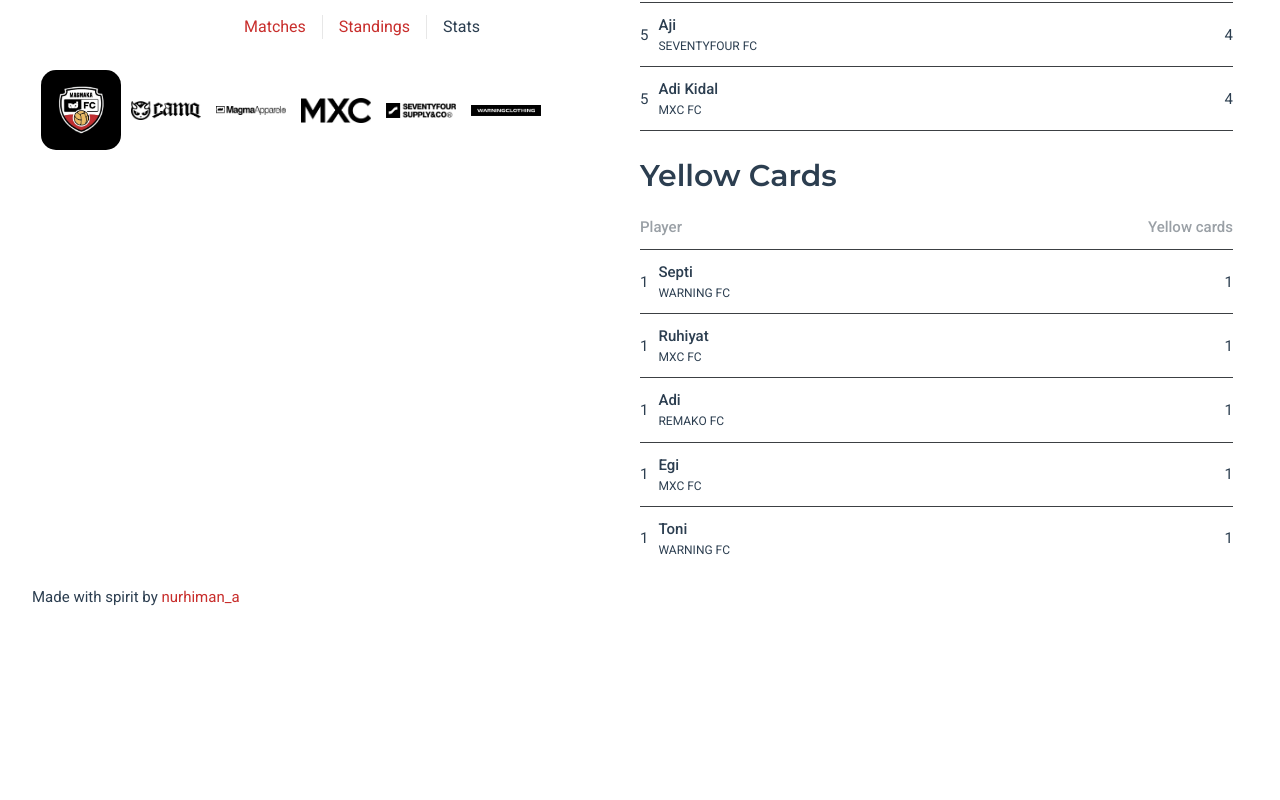
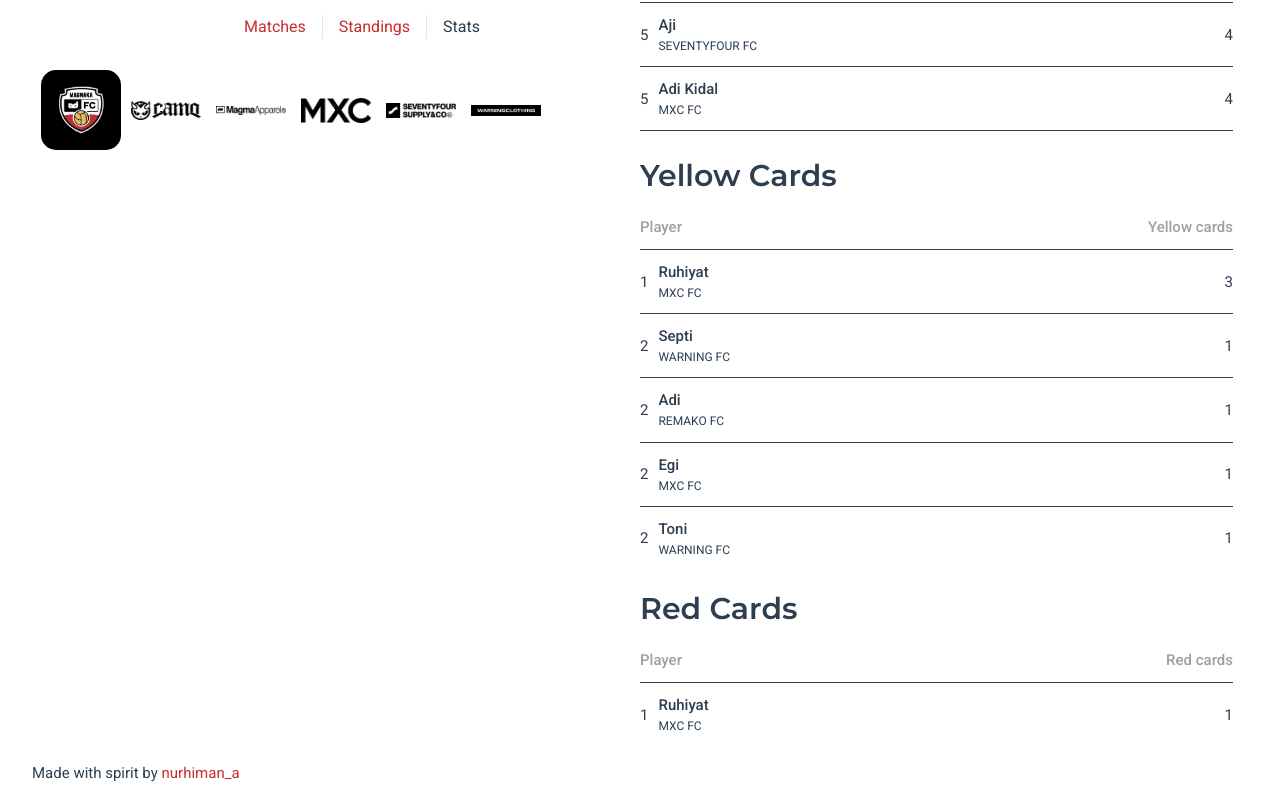
Before and after one commit to Nurhiman20/magmaka-futsal-league, a Vue app: page /stats in a window 1280 px wide. Shown: the part 431-1231 px from the top of the page. Before the commit the page ends 1055 px from the top, so only its background shows below. Built offline with nearby package versions, Linux system fonts and the light colour scheme.

Commit message:
Matchday 7

```diff
--- a/src/views/MatchesView.vue
+++ b/src/views/MatchesView.vue
@@ -146,20 +146,20 @@
 				{
 					team_a: 'SEVENTYFOUR FC',
 					team_b: 'REMAKO FC',
-					score_a: 0,
+					score_a: 4,
 					score_b: 0,
 				},
 				{
 					team_a: 'WARNING FC',
 					team_b: 'CAMO FC',
-					score_a: 0,
-					score_b: 0,
+					score_a: 3,
+					score_b: 1,
 				},
 				{
 					team_a: 'MXC FC',
 					team_b: 'MAGMA FC',
-					score_a: 0,
-					score_b: 0,
+					score_a: 2,
+					score_b: 1,
 				},
 			],
 		},
--- a/src/views/StandingsView.vue
+++ b/src/views/StandingsView.vue
@@ -3,58 +3,58 @@
 
 	const rankings = ref([
 		{
-			club: 'REMAKO FC',
-			matches_played: 6,
-			won: 3,
+			club: 'WARNING FC',
+			matches_played: 7,
+			won: 4,
 			drawn: 2,
 			lose: 1,
-			goals_for: 17,
-			goals_againts: 11,
+			goals_for: 15,
+			goals_againts: 7,
 		},
 		{
 			club: 'MXC FC',
-			matches_played: 6,
-			won: 3,
+			matches_played: 7,
+			won: 4,
 			drawn: 2,
 			lose: 1,
-			goals_for: 17,
-			goals_againts: 11,
-		},
-		{
-			club: 'WARNING FC',
-			matches_played: 6,
-			won: 3,
-			drawn: 2,
-			lose: 1,
-			goals_for: 12,
-			goals_againts: 6,
+			goals_for: 19,
+			goals_againts: 12,
 		},
 		{
 			club: 'SEVENTYFOUR FC',
-			matches_played: 6,
-			won: 2,
+			matches_played: 7,
+			won: 3,
 			drawn: 2,
 			lose: 2,
-			goals_for: 15,
+			goals_for: 19,
 			goals_againts: 14,
 		},
 		{
-			club: 'CAMO FC',
-			matches_played: 6,
-			won: 1,
-			drawn: 1,
-			lose: 4,
-			goals_for: 8,
-			goals_againts: 16,
+			club: 'REMAKO FC',
+			matches_played: 7,
+			won: 3,
+			drawn: 2,
+			lose: 2,
+			goals_for: 17,
+			goals_againts: 15,
 		},
 		{
 			club: 'MAGMA FC',
-			matches_played: 6,
+			matches_played: 7,
 			won: 1,
 			drawn: 1,
-			lose: 4,
+			lose: 5,
+			goals_for: 11,
+			goals_againts: 21,
+		},
+		{
+			club: 'CAMO FC',
+			matches_played: 7,
+			won: 1,
+			drawn: 1,
+			lose: 5,
 			goals_for: 9,
-			goals_againts: 20,
+			goals_againts: 19,
 		},
 	]);
 
--- a/src/views/StatsView.vue
+++ b/src/views/StatsView.vue
@@ -1,197 +1,203 @@
 <script lang="ts" setup>
-	import { ref } from 'vue';
+import { ref } from "vue";
 
 const topScorers = ref([
   {
     rank: 1,
-			player: 'Crypton',
-			club: 'MXC FC',
-			goal: 9,
+    player: "Crypton",
+    club: "MXC FC",
+    goal: 10,
   },
   {
     rank: 2,
-			player: 'Imet',
-			club: 'WARNING FC',
+    player: "Imet",
+    club: "WARNING FC",
     goal: 6,
   },
   {
-			rank: 3,
-			player: 'Wadoz',
-			club: 'CAMO FC',
-			goal: 5,
+    rank: 2,
+    player: "Wadoz",
+    club: "CAMO FC",
+    goal: 6,
   },
   {
-			rank: 3,
-			player: 'Arief Badag',
-			club: 'MAGMA FC',
+    rank: 4,
+    player: "Arief Badag",
+    club: "MAGMA FC",
     goal: 5,
   },
   {
     rank: 5,
-			player: 'Da Jong',
-			club: 'REMAKO FC',
+    player: "Da Jong",
+    club: "REMAKO FC",
     goal: 4,
   },
   {
     rank: 5,
-			player: 'Aji',
-			club: 'SEVENTYFOUR FC',
+    player: "Aji",
+    club: "SEVENTYFOUR FC",
     goal: 4,
   },
   {
     rank: 5,
-			player: 'Adi Kidal',
-			club: 'MXC FC',
+    player: "Adi Kidal",
+    club: "MXC FC",
     goal: 4,
   },
   {
     rank: 5,
-			player: 'Ihsan',
-			club: 'SEVENTYFOUR FC',
+    player: "Ihsan",
+    club: "SEVENTYFOUR FC",
     goal: 4,
   },
   {
-			rank: 9,
-			player: 'Bojes',
-			club: 'REMAKO FC',
+    rank: 5,
+    player: "Roni",
+    club: "SEVENTYFOUR FC",
+    goal: 4,
+  },
+  {
+    rank: 10,
+    player: "Bojes",
+    club: "REMAKO FC",
     goal: 3,
   },
   {
     rank: 10,
-			player: 'Andika',
-			club: 'MXC FC',
+    player: "Irwan",
+    club: "SEVENTYFOUR FC",
+    goal: 3,
+  },
+  {
+    rank: 10,
+    player: "Andray",
+    club: "WARNING FC",
+    goal: 3,
+  },
+  {
+    rank: 13,
+    player: "Andika",
+    club: "MXC FC",
     goal: 2,
   },
   {
-			rank: 10,
-			player: 'Azizi',
-			club: 'WARNING FC',
+    rank: 13,
+    player: "Azizi",
+    club: "WARNING FC",
     goal: 2,
   },
   {
-			rank: 10,
-			player: 'Sandi',
-			club: 'WARNING FC',
+    rank: 13,
+    player: "Sandi",
+    club: "WARNING FC",
     goal: 2,
   },
   {
-			rank: 10,
-			player: 'Ato',
-			club: 'REMAKO FC',
+    rank: 13,
+    player: "Ato",
+    club: "REMAKO FC",
     goal: 2,
   },
   {
-			rank: 10,
-			player: 'Nasrul',
-			club: 'REMAKO FC',
+    rank: 13,
+    player: "Nasrul",
+    club: "REMAKO FC",
     goal: 2,
   },
   {
-			rank: 10,
-			player: 'Geri',
-			club: 'MAGMA FC',
+    rank: 13,
+    player: "Geri",
+    club: "MAGMA FC",
     goal: 2,
   },
   {
-			rank: 10,
-			player: 'Irwan',
-			club: 'SEVENTYFOUR FC',
+    rank: 13,
+    player: "Jajang",
+    club: "SEVENTYFOUR FC",
     goal: 2,
   },
   {
-			rank: 10,
-			player: 'Jajang',
-			club: 'SEVENTYFOUR FC',
+    rank: 13,
+    player: "Ori",
+    club: "WARNING FC",
     goal: 2,
   },
   {
-			rank: 18,
-			player: 'Reza',
-			club: 'CAMO FC',
+    rank: 13,
+    player: "Toni",
+    club: "MXC FC",
+    goal: 2,
+  },
+  {
+    rank: 22,
+    player: "Reza",
+    club: "CAMO FC",
     goal: 1,
   },
   {
-			rank: 18,
-			player: 'Rendi',
-			club: 'CAMO FC',
+    rank: 22,
+    player: "Rendi",
+    club: "CAMO FC",
     goal: 1,
   },
   {
-			rank: 18,
-			player: 'Deni',
-			club: 'REMAKO FC',
+    rank: 22,
+    player: "Deni",
+    club: "REMAKO FC",
     goal: 1,
   },
   {
-			rank: 18,
-			player: 'Chandra',
-			club: 'MAGMA FC',
+    rank: 22,
+    player: "Chandra",
+    club: "MAGMA FC",
     goal: 1,
   },
   {
-			rank: 18,
-			player: 'Egi',
-			club: 'MXC FC',
+    rank: 22,
+    player: "Egi",
+    club: "MXC FC",
     goal: 1,
   },
   {
-			rank: 18,
-			player: 'Erik',
-			club: 'REMAKO FC',
+    rank: 22,
+    player: "Erik",
+    club: "REMAKO FC",
     goal: 1,
   },
   {
-			rank: 18,
-			player: 'Utun',
-			club: 'MAGMA FC',
+    rank: 22,
+    player: "Utun",
+    club: "MAGMA FC",
     goal: 1,
   },
   {
-			rank: 18,
-			player: 'Hilmi',
-			club: 'SEVENTYFOUR FC',
+    rank: 22,
+    player: "Hilmi",
+    club: "SEVENTYFOUR FC",
     goal: 1,
   },
   {
-			rank: 18,
-			player: 'Movit',
-			club: 'SEVENTYFOUR FC',
+    rank: 22,
+    player: "Movit",
+    club: "SEVENTYFOUR FC",
     goal: 1,
   },
   {
-			rank: 18,
-			player: 'Adi',
-			club: 'REMAKO FC',
+    rank: 22,
+    player: "Adi",
+    club: "REMAKO FC",
     goal: 1,
   },
   {
-			rank: 18,
-			player: 'Roni',
-			club: 'SEVENTYFOUR FC',
+    rank: 22,
+    player: "Rizal",
+    club: "CAMO FC",
     goal: 1,
   },
   {
-			rank: 18,
-			player: 'Toni',
-			club: 'MXC FC',
-			goal: 1,
-		},
-		{
-			rank: 18,
-			player: 'Rizal',
-			club: 'CAMO FC',
-			goal: 1,
-		},
-		{
-			rank: 18,
-			player: 'Ori',
-			club: 'WARNING FC',
-			goal: 1,
-		},
-		{
-			rank: 18,
-			player: 'Andray',
-			club: 'WARNING FC',
+    rank: 22,
+    player: "Ego",
+    club: "MAGMA FC",
     goal: 1,
   },
 ]);
@@ -199,32 +205,41 @@
 const yellows = ref([
   {
     rank: 1,
-			player: 'Septi',
-			club: 'WARNING FC',
+    player: "Ruhiyat",
+    club: "MXC FC",
+    cards: 3,
+  },
+  {
+    rank: 2,
+    player: "Septi",
+    club: "WARNING FC",
     cards: 1,
   },
   {
-			rank: 1,
-			player: 'Ruhiyat',
-			club: 'MXC FC',
+    rank: 2,
+    player: "Adi",
+    club: "REMAKO FC",
     cards: 1,
   },
   {
-			rank: 1,
-			player: 'Adi',
-			club: 'REMAKO FC',
+    rank: 2,
+    player: "Egi",
+    club: "MXC FC",
     cards: 1,
   },
   {
-			rank: 1,
-			player: 'Egi',
-			club: 'MXC FC',
+    rank: 2,
+    player: "Toni",
+    club: "WARNING FC",
     cards: 1,
   },
+]);
+
+const reds = ref([
   {
     rank: 1,
-			player: 'Toni',
-			club: 'WARNING FC',
+    player: "Ruhiyat",
+    club: "MXC FC",
     cards: 1,
   },
 ]);
@@ -258,17 +273,29 @@
         <p class="title">Player</p>
         <p class="title">Yellow cards</p>
       </div>
-			<div
-				class="top-scorer-list"
-				v-for="(yellow, indexYel) in yellows"
-				:key="indexYel"
-			>
+      <div class="top-scorer-list" v-for="(yellow, indexYel) in yellows" :key="indexYel">
         <p>{{ yellow.rank }}</p>
         <div class="top-scorer">
           <p class="player">{{ yellow.player }}</p>
           <p class="team">{{ yellow.club }}</p>
         </div>
         <p class="goals">{{ yellow.cards }}</p>
+      </div>
+    </div>
+
+    <h1 style="margin: 15px 0 5px 0">Red Cards</h1>
+    <div class="table-container">
+      <div class="title-top-scorer">
+        <p class="title">Player</p>
+        <p class="title">Red cards</p>
+      </div>
+      <div class="top-scorer-list" v-for="(red, indexRed) in reds" :key="indexRed">
+        <p>{{ red.rank }}</p>
+        <div class="top-scorer">
+          <p class="player">{{ red.player }}</p>
+          <p class="team">{{ red.club }}</p>
+        </div>
+        <p class="goals">{{ red.cards }}</p>
       </div>
     </div>
   </div>
```
Lines whose indentation alone changed are shown as unchanged.
